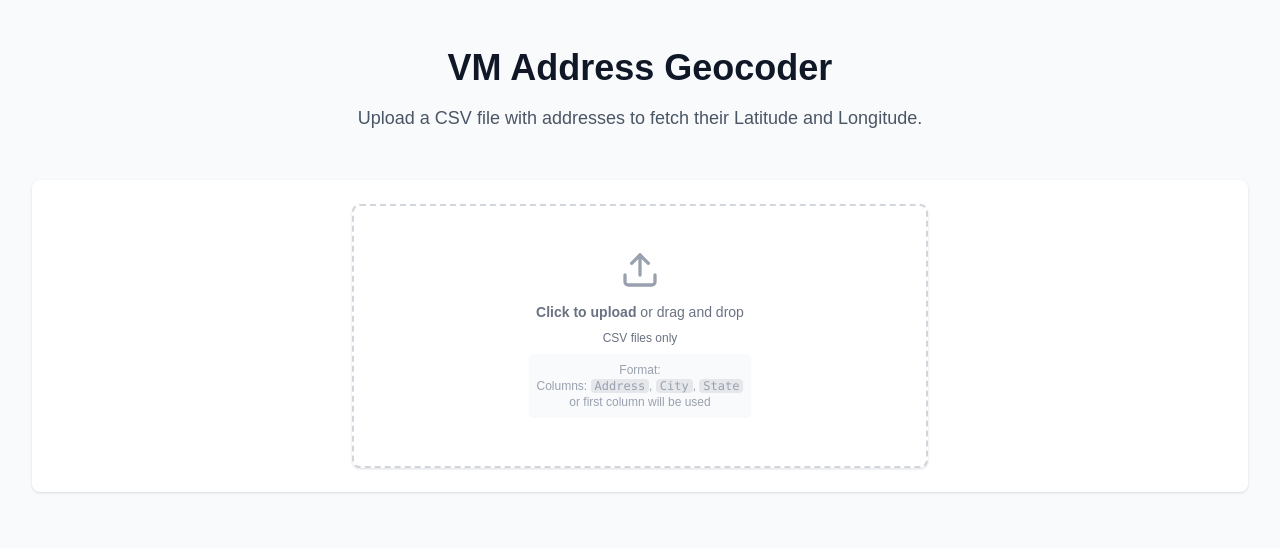
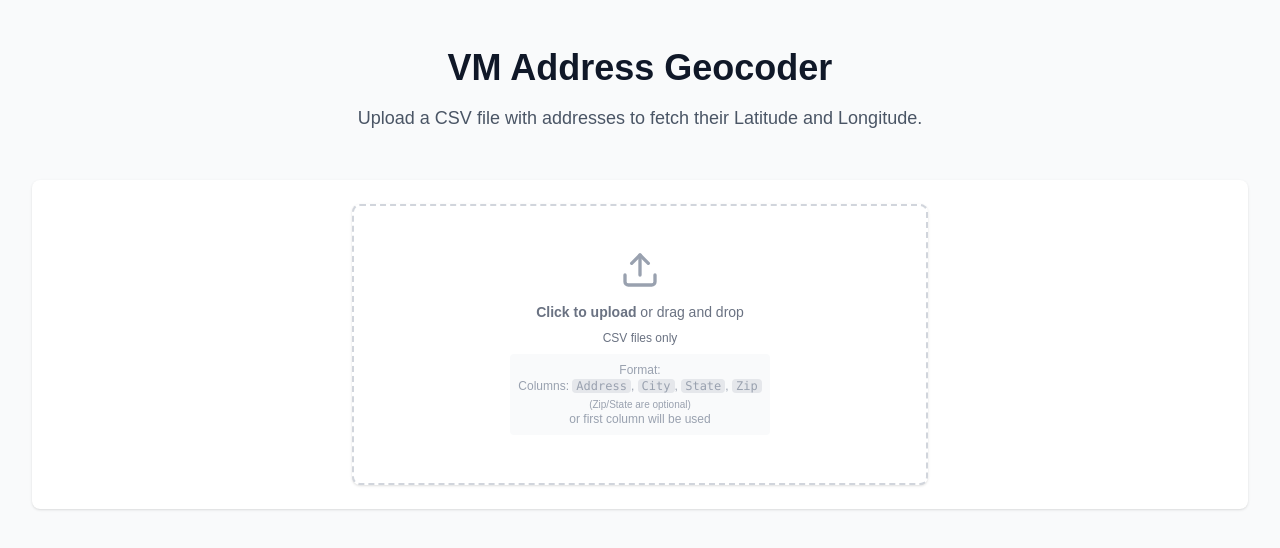
Before and after one commit to zaidazim/fetch-vm-lat-lng, a Next.js app: page / in a window 1280 px wide. Shown: the top 548 px of the page. Built offline with nearby package versions, Linux system fonts and the light colour scheme.

Commit message:
feat: Clarify optional Zip code in UI

```diff
--- a/components/FileUpload.tsx
+++ b/components/FileUpload.tsx
@@ -37,7 +37,8 @@ export default function FileUpload({ onDataLoaded }: FileUploadProps) {
                     <p className="text-xs text-gray-500 mb-2">CSV files only</p>
                     <div className="text-xs text-gray-400 bg-gray-50 p-2 rounded text-center">
                         <p className="font-medium">Format:</p>
-                        <p>Columns: <code className="bg-gray-200 px-1 rounded">Address</code>, <code className="bg-gray-200 px-1 rounded">City</code>, <code className="bg-gray-200 px-1 rounded">State</code></p>
+                        <p>Columns: <code className="bg-gray-200 px-1 rounded">Address</code>, <code className="bg-gray-200 px-1 rounded">City</code>, <code className="bg-gray-200 px-1 rounded">State</code>, <code className="bg-gray-200 px-1 rounded">Zip</code></p>
+                        <p className="text-[10px] mt-1">(Zip/State are optional)</p>
                         <p>or first column will be used</p>
                     </div>
                 </div>
```
Also changed, not shown: sample_no_zip.csv (added).
